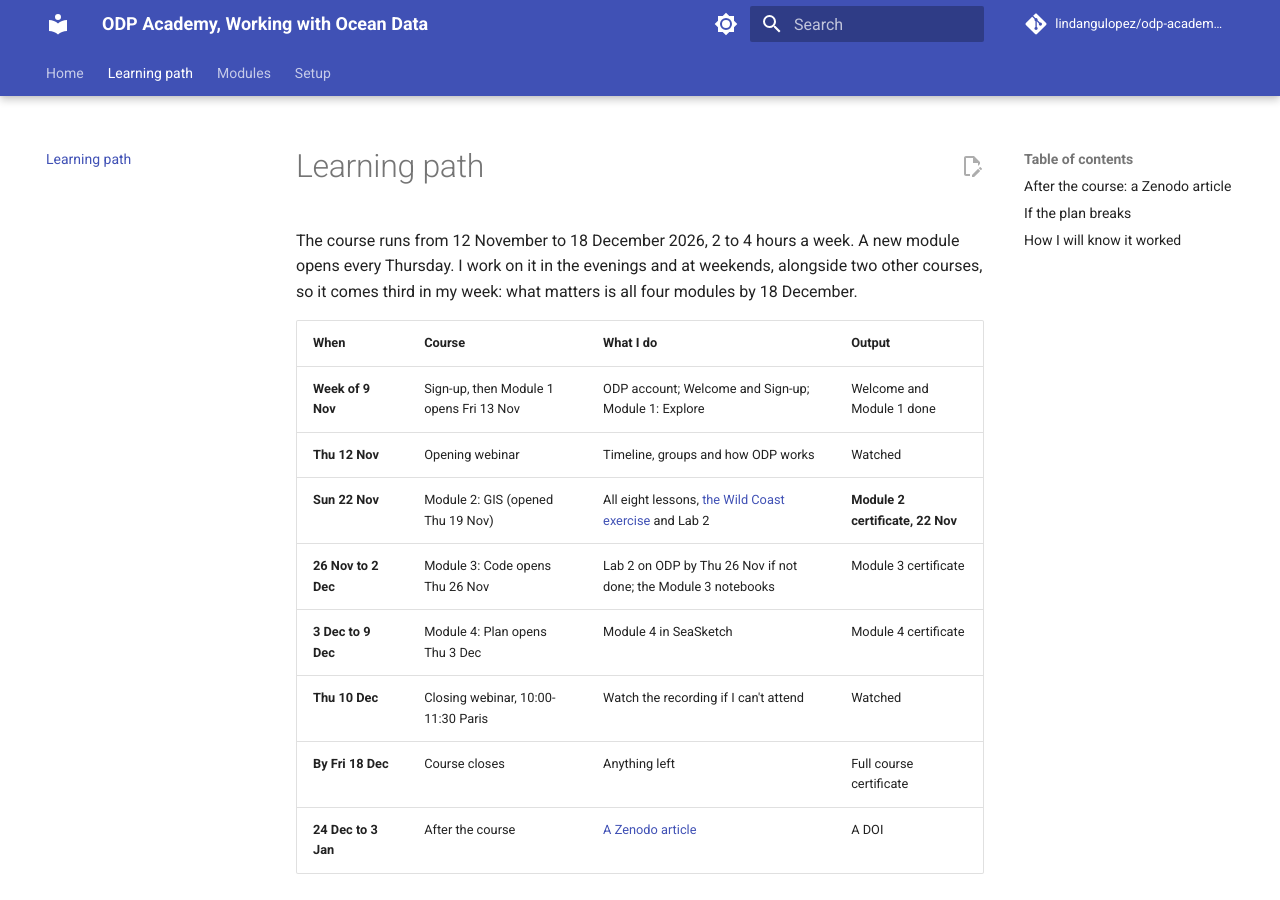
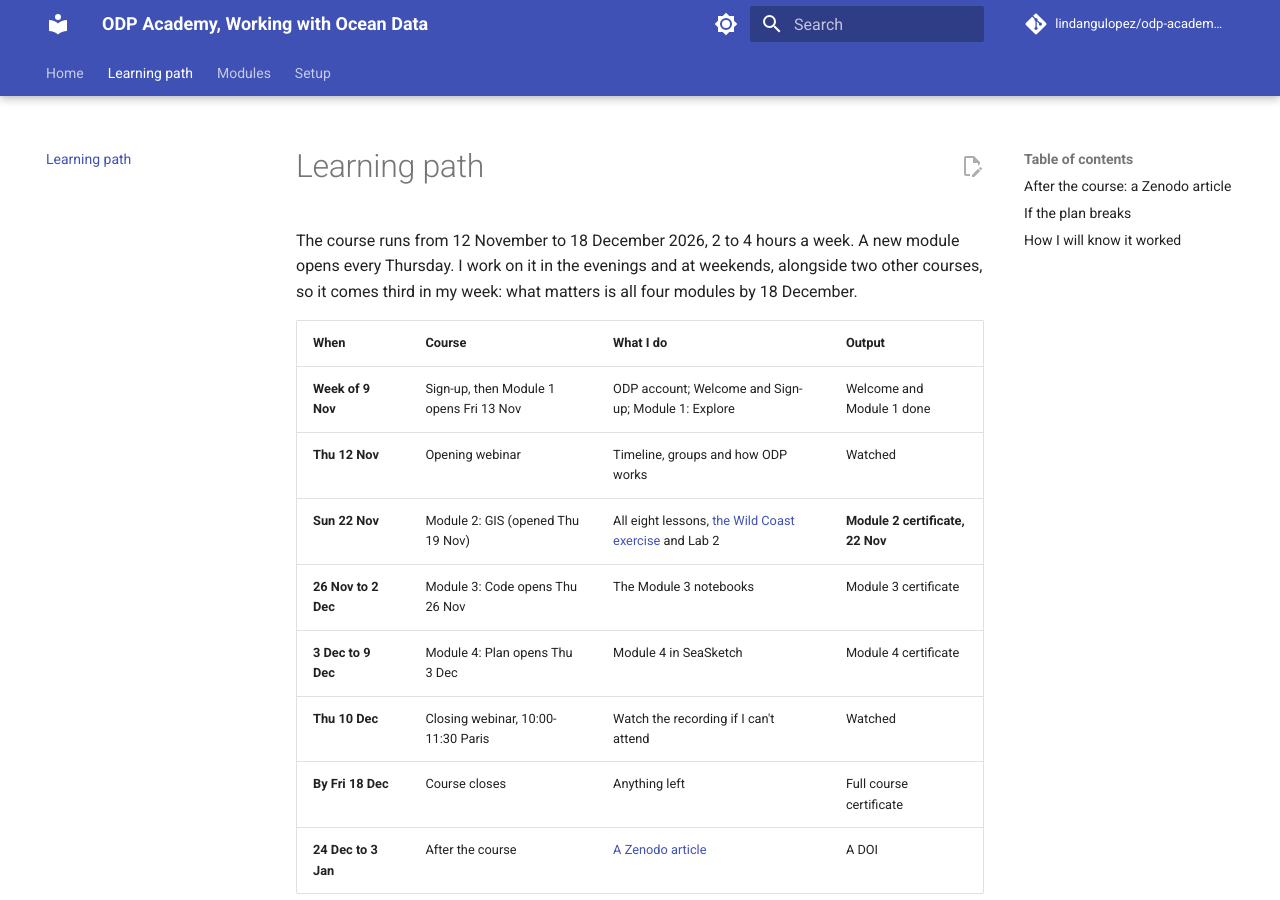
Before and after one commit to lindangulopez/odp-academy-2026, an MkDocs documentation site: the page built from docs/learning-path.md, in a window 1280 px wide and 900 px high. Built offline with MkDocs 1.6.1 and Material for MkDocs 9.7.7, drawn with Linux system fonts in a browser that asks for light colours; comment, search, counter and statistics services are not loaded.

Commit message:
Learning path: Lab 2 already uploaded

```diff
--- a/docs/learning-path.md
+++ b/docs/learning-path.md
@@ -7,7 +7,7 @@ The course runs from 12 November to 18 December 2026, 2 to 4 hours a week. A new
 | **Week of 9 Nov** | Sign-up, then Module 1 opens Fri 13 Nov | ODP account; Welcome and Sign-up; Module 1: Explore | Welcome and Module 1 done |
 | **Thu 12 Nov** | Opening webinar | Timeline, groups and how ODP works | Watched |
 | **Sun 22 Nov** | Module 2: GIS (opened Thu 19 Nov) | All eight lessons, [the Wild Coast exercise](module-2-wild-coast.md) and Lab 2 | **Module 2 certificate, 22 Nov** |
-| **26 Nov to 2 Dec** | Module 3: Code opens Thu 26 Nov | Lab 2 on ODP by Thu 26 Nov if not done; the Module 3 notebooks | Module 3 certificate |
+| **26 Nov to 2 Dec** | Module 3: Code opens Thu 26 Nov | The Module 3 notebooks | Module 3 certificate |
 | **3 Dec to 9 Dec** | Module 4: Plan opens Thu 3 Dec | Module 4 in SeaSketch | Module 4 certificate |
 | **Thu 10 Dec** | Closing webinar, 10:00-11:30 Paris | Watch the recording if I can't attend | Watched |
 | **By Fri 18 Dec** | Course closes | Anything left | Full course certificate |
```
